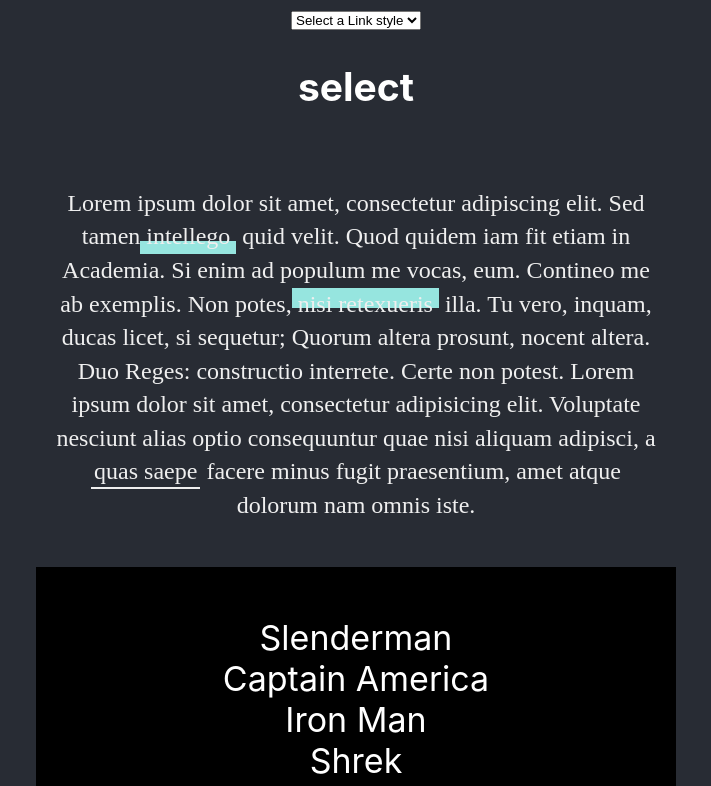
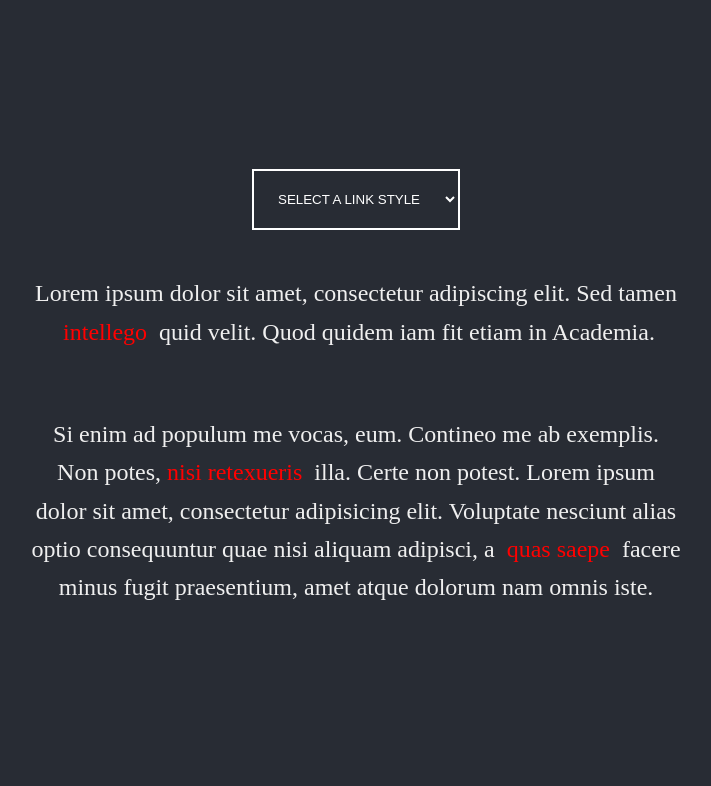
Before and after one commit to JlaPrs/favLinkHover-onlyCSS, a React (Create React App) app in the folder my-app/: page / in a window 1280 px wide. Shown: the top 786 px of the page, without its empty margins (284-995 px from the left). Built offline with nearby package versions, Linux system fonts and the light colour scheme.

Commit message:
change option to change style of Link hover

```diff
--- a/my-app/src/App.js
+++ b/my-app/src/App.js
@@ -1,6 +1,6 @@
 import React, { Component } from 'react';
 import HoverLink from "./components/HoverLink";
-import ColorPicker from "./components/ColorPicker";
+import LinkHover from "./components/LinkHover";
 import './App.scss';
 
 class App extends Component {
@@ -12,9 +12,9 @@ class App extends Component {
     return (
       <div className="App">
         <header className="App-header">
-            <ColorPicker />
+            <LinkHover />
 
-            <HoverLink/>
+            {/*<HoverLink/>*/}
         </header>
       </div>
     );
--- a/my-app/src/components/ColorPicker.js
+++ /dev/null
@@ -1,31 +0,0 @@
-import React, {Component} from "react";
-
-export default class ColorPicker extends Component {
-    constructor(props){
-        super();
-        this.state = {
-            styles: 'select'
-        };
-    }
-
-    handleChange(e){
-        this.setState({
-            styles: e.target.value
-        })
-    }
-
-    render() {
-
-        return (
-            <div>
-                <select id="lang" onChange={this.handleChange.bind(this)} value={this.state.styles}>
-                    <option value="select">Select a Link style</option>
-                    <option value="Option1">Link Style 1</option>
-                    <option value="Option2">Link Style 2</option>
-                    <option value="Option3">Link Style 3</option>
-                </select>
-                <h2>{this.state.styles}</h2>
-            </div>
-        );
-    }
-}
--- a/my-app/src/components/HoverLink.js
+++ b/my-app/src/components/HoverLink.js
@@ -7,16 +7,6 @@ export default class HoverLink extends Component {
     render() {
         return (
             <div>
-                <p className="jla-paragraph">
-                    Lorem ipsum dolor sit amet, consectetur adipiscing elit. Sed tamen
-                    <a href="#" className="a1">intellego</a> quid velit. Quod quidem iam fit etiam in Academia.
-                    Si enim ad populum me vocas, eum. Contineo me ab exemplis. Non potes,
-                    <a href="#" className="a2">nisi retexueris</a> illa. Tu vero, inquam, ducas licet, si sequetur;
-                    Quorum altera prosunt, nocent altera. Duo Reges: constructio interrete. Certe non potest.
-                    Lorem ipsum dolor sit amet, consectetur adipisicing elit. Voluptate nesciunt alias optio consequuntur
-                    quae nisi aliquam adipisci, a <a className="a3" href="#">quas saepe</a> facere minus fugit praesentium, amet atque
-                    dolorum nam omnis iste.
-                </p>
 
                 <div className="colored-links">
                     <a href="#">Slenderman</a>
--- a/my-app/src/components/HoverLink.scss
+++ b/my-app/src/components/HoverLink.scss
@@ -2,6 +2,21 @@
   -webkit-tap-highlight-color: rgba(0,0,0,0);
 }
 *:focus { outline: none!important; }
+
+.jla-select {
+  background: transparent;
+  border: 2px solid #fff;
+  color: #fff;
+  padding: 20px;
+  margin-top: 20px;
+  text-transform: uppercase;
+
+  .jla-select-option {
+    color: #000;
+    text-transform: uppercase;
+    background: transparent;
+  }
+}
 
 // The micro clearfix
 // ------------------
@@ -22,14 +37,14 @@
   font-family: "brandon-grotesque", "Brandon Grotesque";
   font-size: 24px;
   padding: 20px;
-  max-width: 600px;
-  line-height: 1.4;
+  max-width: 650px;
+  line-height: 1.6;
 }
 
 a {
   display: inline-block;
   position: relative;
-  color: #343434;
+  color: red;
   text-decoration: none;
   padding: 0 6px;
   &:before, &:after {
@@ -82,7 +97,7 @@ a {
 
 //second paragraph link style
 
-$color-primary: #96e5df;
+$color-primary: #67953b;
 
 @mixin inlineLinkHoverAnimation(
   $color: $color-primary,
@@ -180,7 +195,7 @@ $color-primary: #96e5df;
 
   &:hover {
     border: none;
-    box-shadow: inset 0 -25px 0 0 #efefef;
+    box-shadow: inset 0 -38px 0 0 #efefef;
     color: #282c34;
   }
 }
--- /dev/null
+++ b/my-app/src/components/LinkHover.js
@@ -0,0 +1,48 @@
+import React, {Component} from "react";
+
+import './HoverLink.scss';
+import './coolesLinks.scss';
+
+export default class ColorPicker extends Component {
+    constructor(props){
+        super(props);
+        this.state = {
+            styles: 'Please selcet one option',
+            option1: 'a1',
+            option2: 'a2',
+            option3: 'a3'
+        };
+    }
+
+    handleChange(e){
+        this.setState({
+            styles: e.target.value
+        })
+    }
+
+    render() {
+
+        return (
+            <div>
+                <select id="de" className="jla-select" onChange={this.handleChange.bind(this)} value={this.state.styles}>
+                    <option className="jla-select-option" value="select">Select a Link style</option>
+                    <option className="jla-select-option" value={this.state.option1}>Option 1</option>
+                    <option className="jla-select-option" value={this.state.option2}>Option 2</option>
+                    <option className="jla-select-option" value={this.state.option3}>Option 3</option>
+                </select>
+                <p className="jla-paragraph">
+                    Lorem ipsum dolor sit amet, consectetur adipiscing elit. Sed tamen
+                    <a href="#" className={this.state.styles}>intellego</a> quid velit. Quod quidem iam fit etiam in Academia.
+                </p>
+                <p className="jla-paragraph">
+                    Si enim ad populum me vocas, eum. Contineo me ab exemplis. Non potes,
+                    <a href="#" className={this.state.styles}>nisi retexueris</a> illa. Certe non potest.
+                    Lorem ipsum dolor sit amet, consectetur adipisicing elit. Voluptate nesciunt alias optio consequuntur
+                    quae nisi aliquam adipisci, a <a className={this.state.styles} href="#">quas saepe</a> facere minus fugit praesentium, amet atque
+                    dolorum nam omnis iste.
+                </p>
+
+            </div>
+        );
+    }
+}
```
